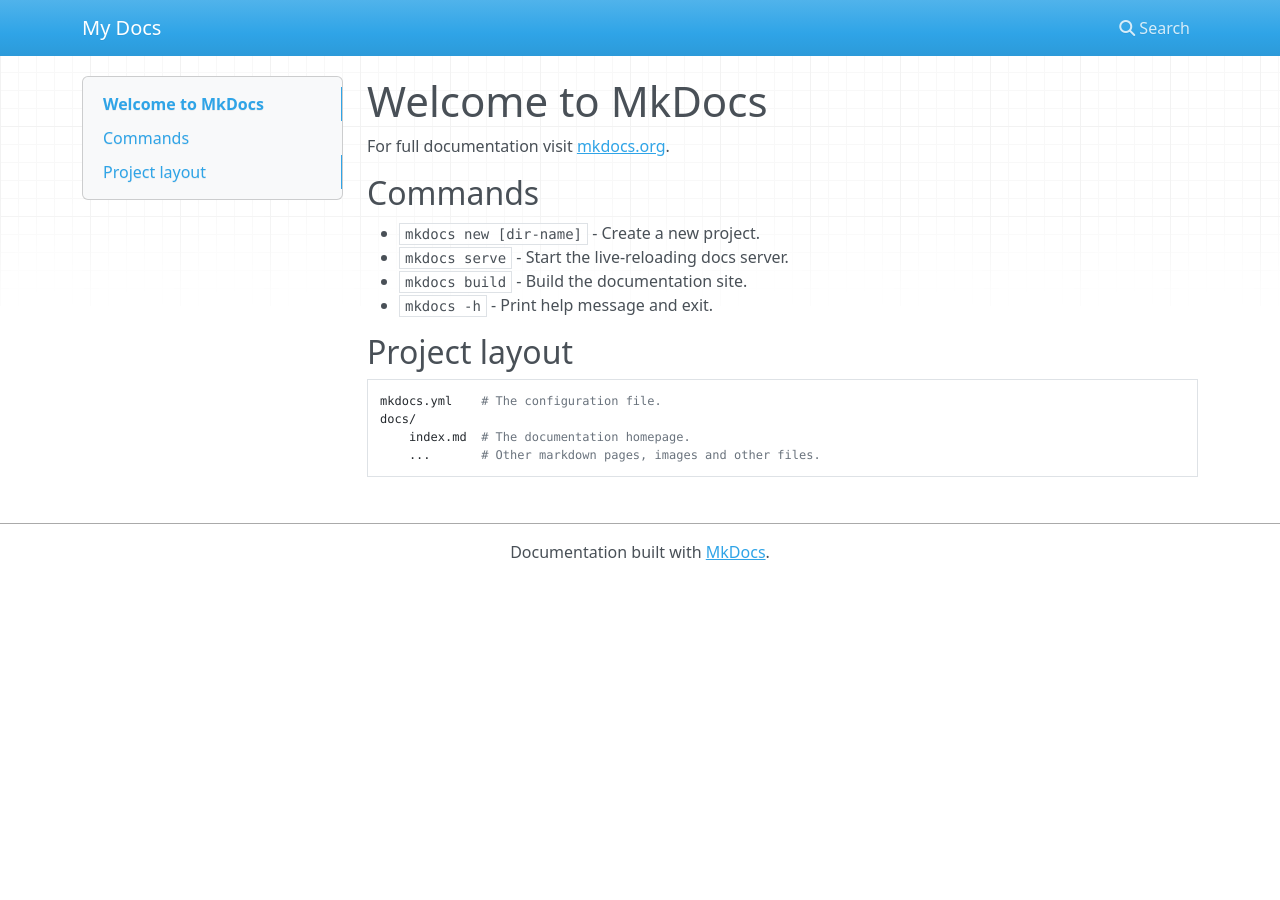
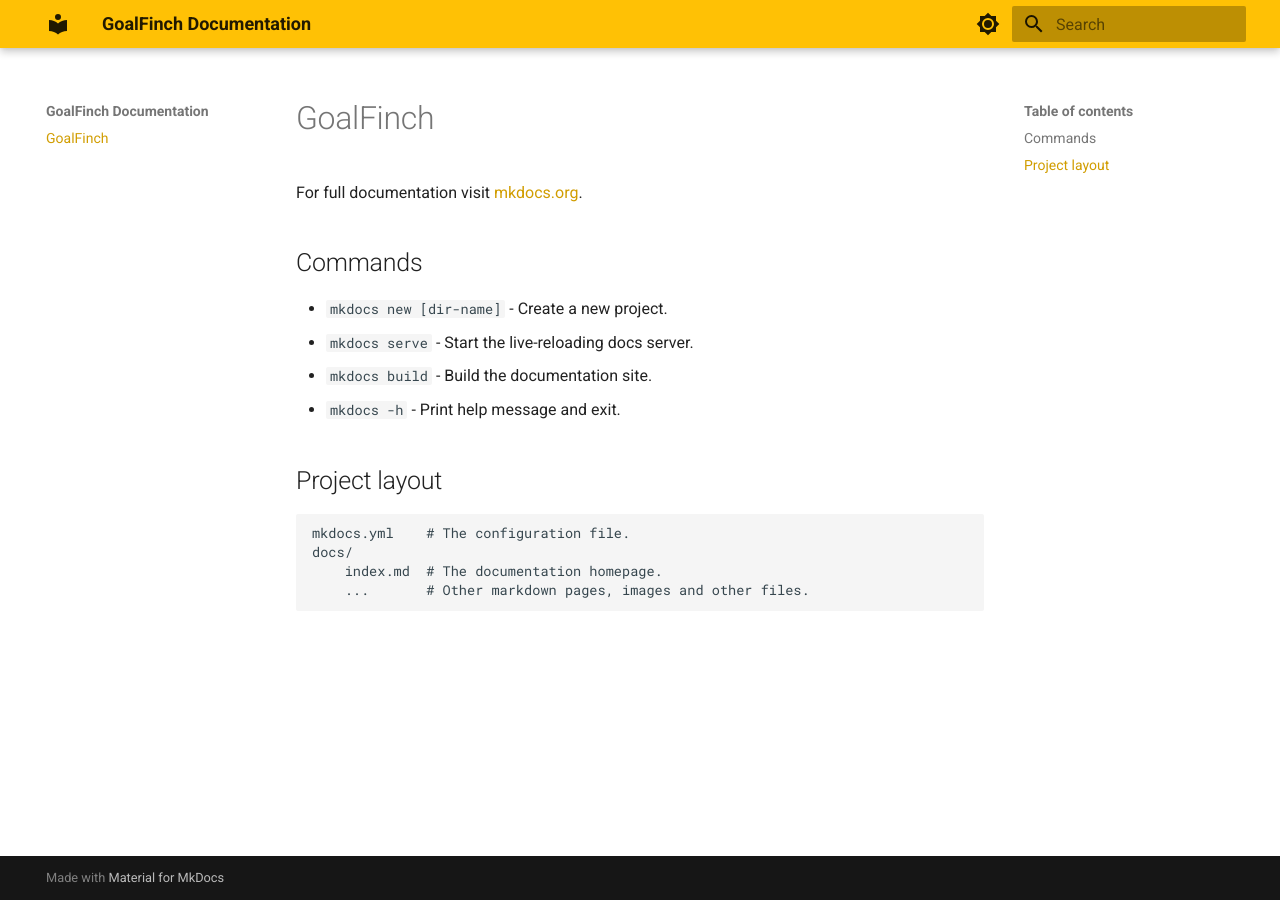
Before and after one commit to abegong/goalfinch, an MkDocs documentation site: the page built from docs/index.md, in a window 1280 px wide. Built offline with MkDocs 1.6.1 and Material for MkDocs 9.7.7, drawn with Linux system fonts in a browser that asks for light colours; nearby versions of some CDN libraries.

Commit message:
Update mkdocs titles and styling

```diff
--- a/docs/index.md
+++ b/docs/index.md
@@ -1,4 +1,4 @@
-# Welcome to MkDocs
+# GoalFinch
 
 For full documentation visit [mkdocs.org](https://www.mkdocs.org).
 
--- a/mkdocs.yml
+++ b/mkdocs.yml
@@ -1 +1,20 @@
-site_name: My Docs
+site_name: GoalFinch Documentation
+
+theme:
+  name: material
+  palette:
+    # Palette toggle for light mode
+    - scheme: default
+      primary: amber
+      accent: deep purple
+      toggle:
+        icon: material/brightness-7
+        name: Switch to dark mode
+
+    # Palette toggle for dark mode
+    - scheme: slate
+      primary: amber
+      accent: deep purple
+      toggle:
+        icon: material/brightness-4
+        name: Switch to light mode
```
